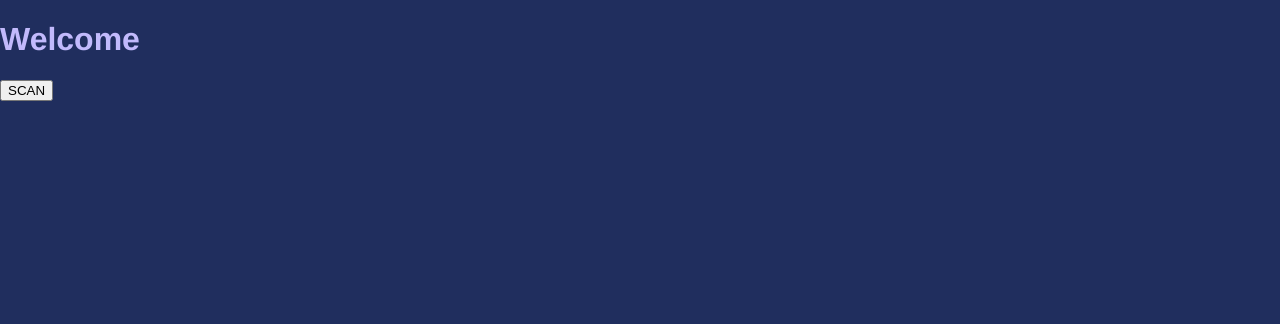
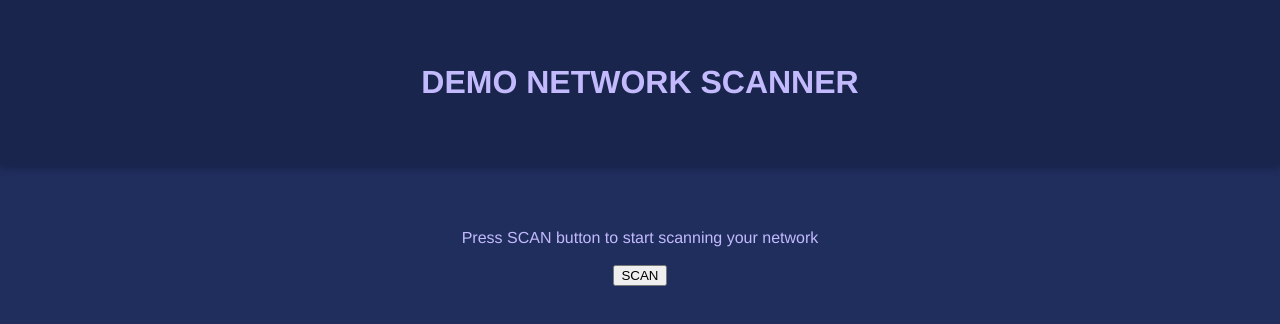
Before and after one commit to Dovvahkiin/Network-Scan, a React (Vite) app in the folder app/: page / in a window 1280 px wide. Shown: the top 324 px of the page. Built offline with nearby package versions, Linux system fonts and the light colour scheme.

Commit message:
Changed testing data to actual data

```diff
--- a/app/src/App.jsx
+++ b/app/src/App.jsx
@@ -1,15 +1,25 @@
-import ScanButton from "./components/ScanButton";
 import useScan from "./hooks/useScan.js";
+import Table from "./components/tablePreview.jsx";
+import ScanButton from "./components/ScanButton.jsx";
+import "./styles/components.css";
 function App() {
   const { handleScan, loading, result } = useScan();
 
   return (
-    <>
-      <h1>Welcome</h1>
-      <ScanButton onScan={handleScan} loading={loading} />
-      {loading && <p>Loading...</p>}
-      {result && <pre>{JSON.stringify(result, null, 2)}</pre>}
-    </>
+    <main className="mainApp">
+      <h1>DEMO NETWORK SCANNER</h1>
+
+      <div className="buttonSection">
+        {loading ? (
+          <p className="loading">Scanning...</p>
+        ) : (
+          <span>Press SCAN button to start scanning your network</span>
+        )}
+        <ScanButton onScan={handleScan} loading={loading} />
+      </div>
+
+      {result && <Table devices={result} />}
+    </main>
   );
 }
 
```
